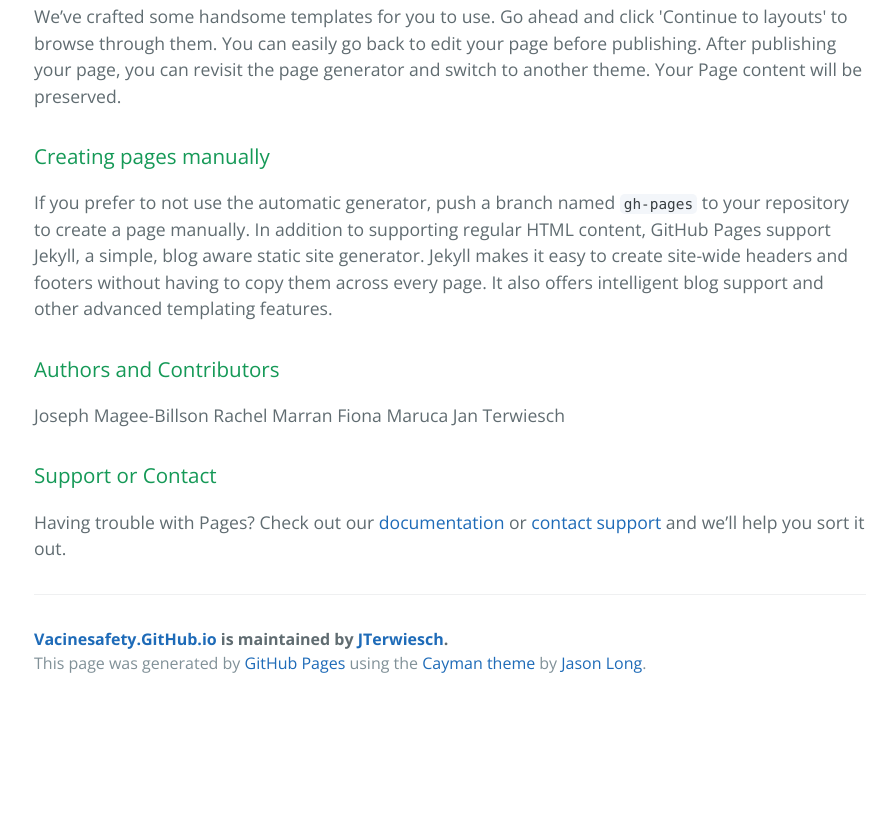
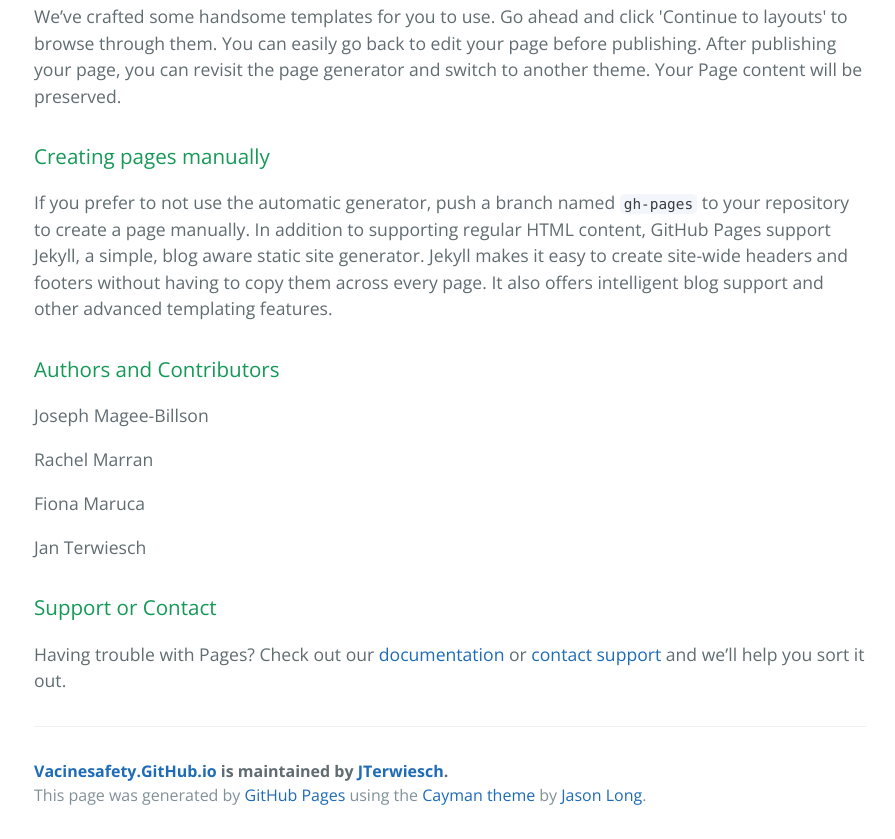
Before and after one commit to JTerwiesch/vacinesafety.github.io, a plain HTML site: page index.html in a window 1280 px wide. Shown: the part 646-1485 px from the top of the page, without its empty margins (190-1085 px from the left). Before the commit the page ends 1353 px from the top, so only its background shows below. Drawn offline with nearby package versions, Linux system fonts and the light colour scheme.

Commit message:
Create gh-pages branch via GitHub

```diff
--- a/index.html
+++ b/index.html
@@ -37,10 +37,13 @@
 <h3>
 <a id="authors-and-contributors" class="anchor" href="#authors-and-contributors" aria-hidden="true"><span aria-hidden="true" class="octicon octicon-link"></span></a>Authors and Contributors</h3>
 
-<p>Joseph Magee-Billson
-Rachel Marran
-Fiona Maruca
-Jan Terwiesch</p>
+<p>Joseph Magee-Billson</p>
+
+<p>Rachel Marran</p>
+
+<p>Fiona Maruca</p>
+
+<p>Jan Terwiesch</p>
 
 <h3>
 <a id="support-or-contact" class="anchor" href="#support-or-contact" aria-hidden="true"><span aria-hidden="true" class="octicon octicon-link"></span></a>Support or Contact</h3>
```
Also changed, not shown: params.json (+1 -1 lines).
